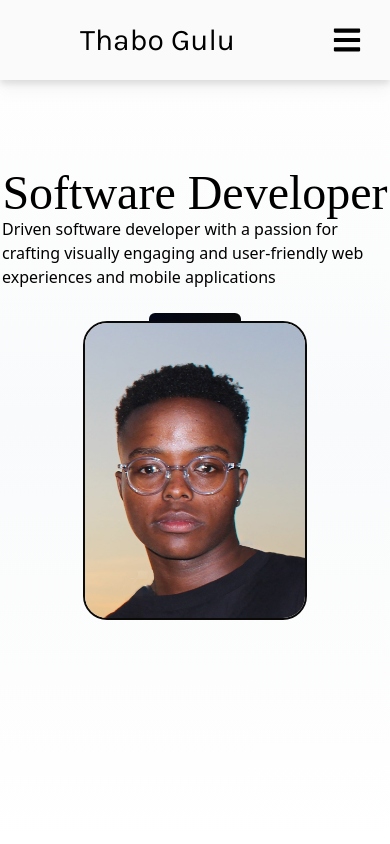
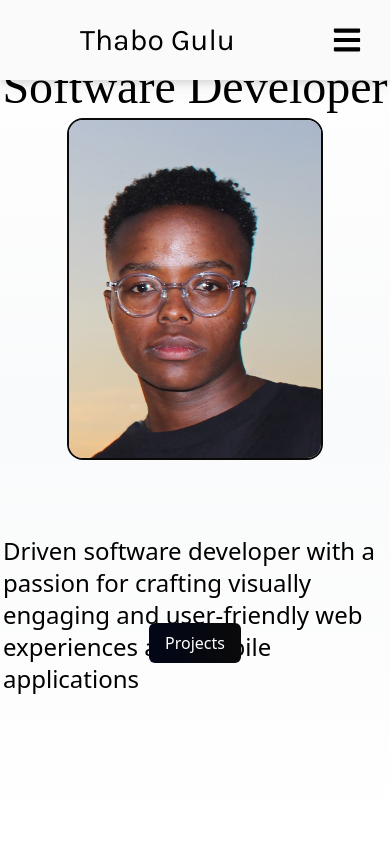
Before and after one commit to tgulu/Portfolio, a React (Create React App) app: page / in a window 390 px wide. Shown: the top 844 px of the page. Built offline with nearby package versions, Linux system fonts and the light colour scheme; a web font is replaced by a local one.

Commit message:
move title to the center for mobile

```diff
--- a/src/components/Home.jsx
+++ b/src/components/Home.jsx
@@ -15,11 +15,11 @@ const Home = () => {
         {/* <h6>Hi, my name is</h6>
         <h1></h1> */}
         <div className="flex flex-col lg:mr-12 justify-center items-center sm:items-start w-auto  h-full ">
-          <h1 className="text-5xl lg:text-7xl font-float text-black text-center sm:text-left">
+          <h1 className="text-5xl relative bottom-10 lg:bottom-32 lg:text-7xl font-thin font-float text-black text-center sm:text-left">
             Software Developer
           </h1>
 
-          <p className="text-black text-base sm:absolute sm:top-40 max-w-md items-center sm:items-start w-auto sm:h-96 ">
+          <p className="text-black sm:absolute sm:top-40  items-center sm:items-start w-96 sm:h-96 relative top-96 lg:top-72 text-2xl font-thin ">
             Driven software developer with a passion for crafting visually
             engaging and user-friendly web experiences and mobile applications
           </p>
@@ -30,7 +30,7 @@ const Home = () => {
               //    change to projects when you re-factor portfolio page  to="projects"
               smooth
               duration={500}
-              className="text-white w-fit h-10 px-4 py-3 my-6 flex items-center rounded-md bg-gradient-to-r from-[#020617] to-[#0a0a0a] hover:scale-110 cursor-pointer group"
+              className="text-white w-fit h-10 px-4 py-3 my-6 flex items-center rounded-md relative top-72 lg:top-10 bg-gradient-to-r from-[#020617] to-[#0a0a0a] hover:scale-110 cursor-pointer group"
             >
               Projects
             </Link>
@@ -41,7 +41,7 @@ const Home = () => {
           <img
             src={Profile}
             alt="profile pic"
-            className=" justify-center relative -z-0 bottom-56 items-centers rounded-3xl mx-auto max-w-sm max-h-md w-56 md:h-full border-2 border-[#0c0a09] "
+            className=" justify-center relative bottom-96 lg:bottom-9 items-centers rounded-2xl mx-auto max-w-sm max-h-md w-64 md:h-full border-2 border-[#0c0a09] "
           />
         </div>
       </div>
```
